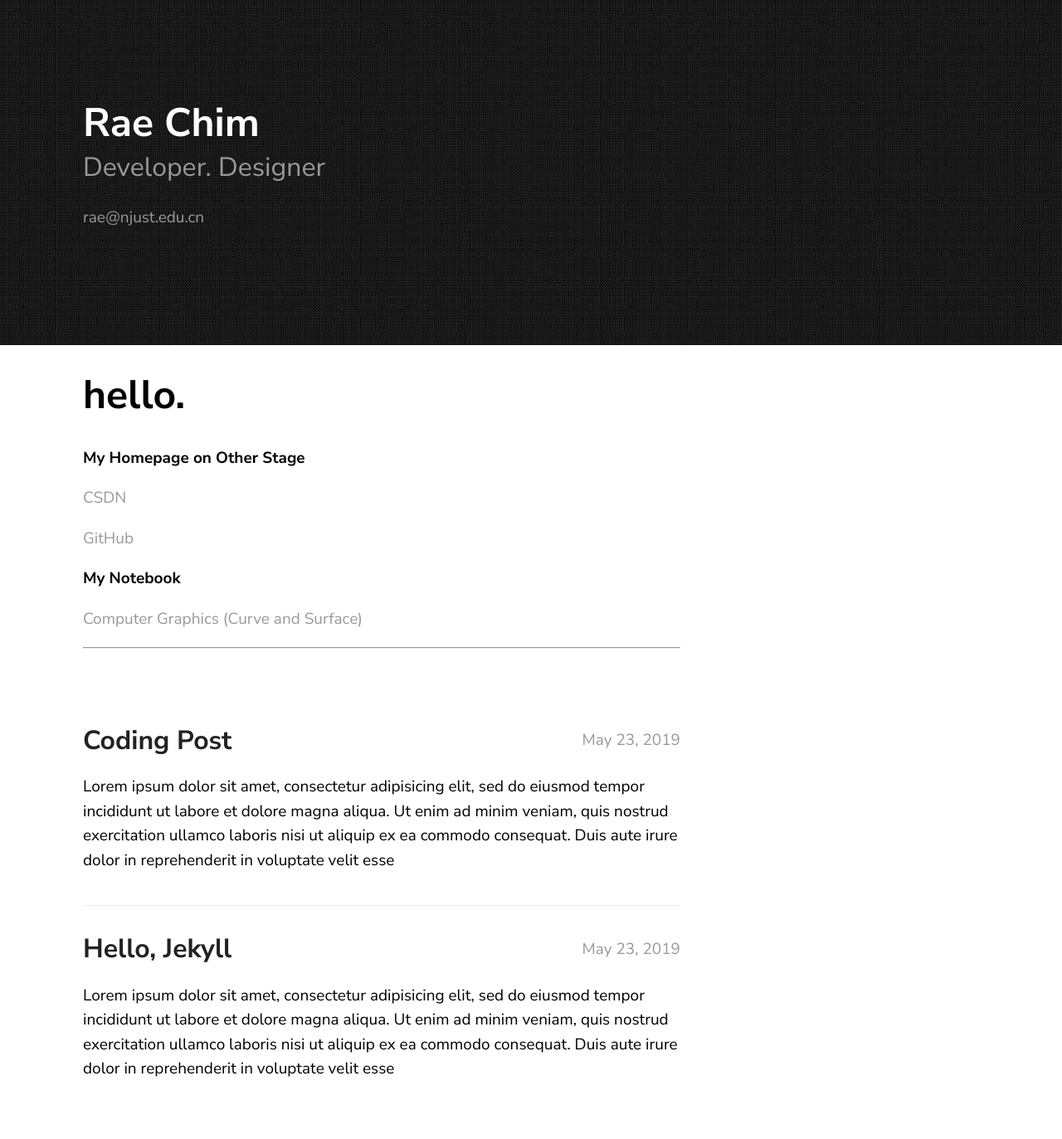
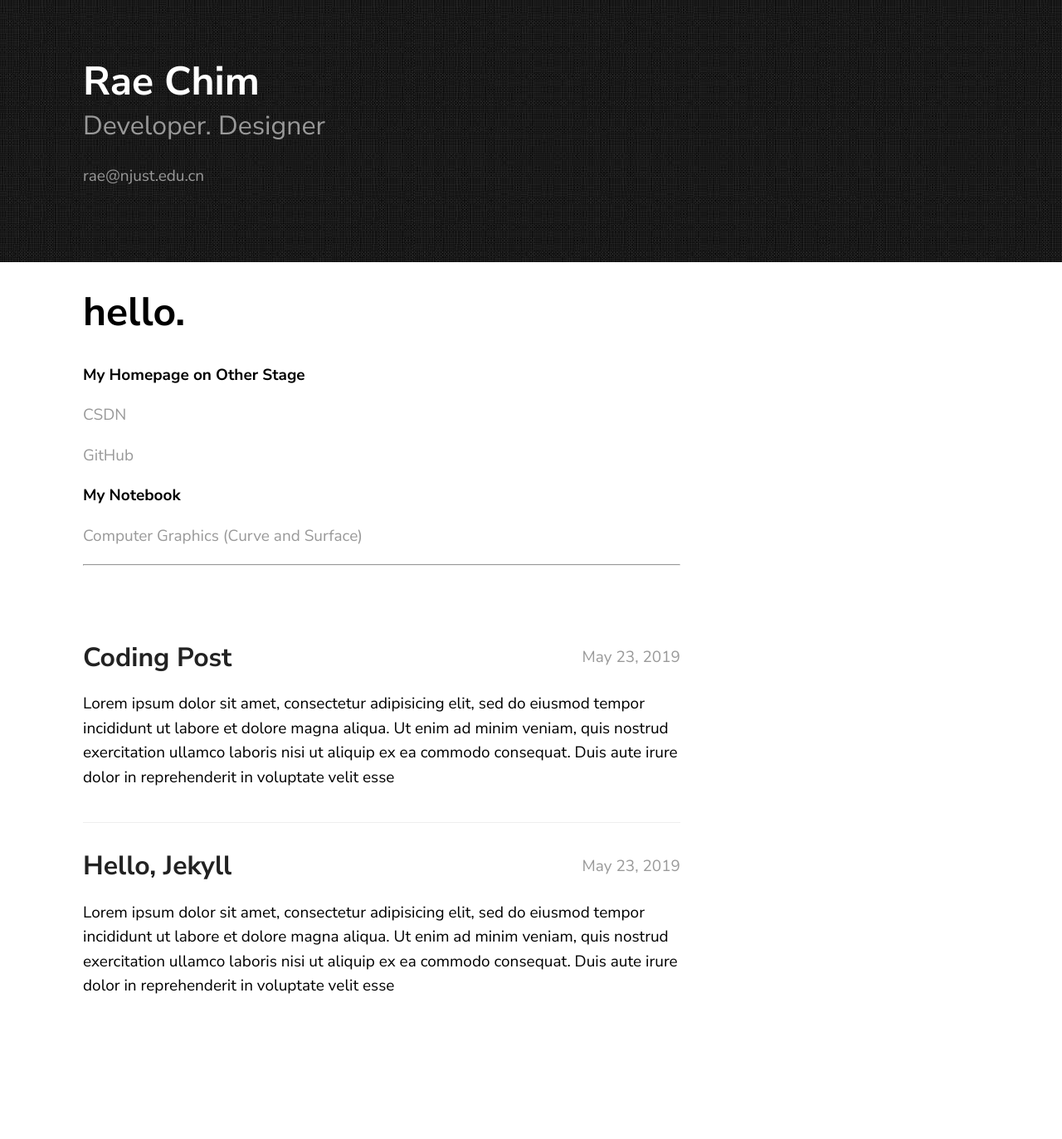
Before and after one commit to RaeChim/RaeChim.github.io, a Jekyll site: the page built from index.md, in a window 1280 px wide. Shown: the whole page at 83% size. Built offline with Jekyll 4.4.1, drawn with Linux system fonts in a browser that asks for light colours; our own code applies the rules of GitHub Pages for plain Markdown files; after the commit the page ends 1273 px from its top, so only the background shows below that.

Commit message:
Update theme.scss

```diff
--- a/_sass/theme.scss
+++ b/_sass/theme.scss
@@ -61,7 +61,7 @@ figcaption {
 
 header {
 	// background-size: cover;
-	padding: 120px 0;
+	padding: 70px 0;
 	color: #fff;
 	overflow: hidden;
 	h2 {
```
